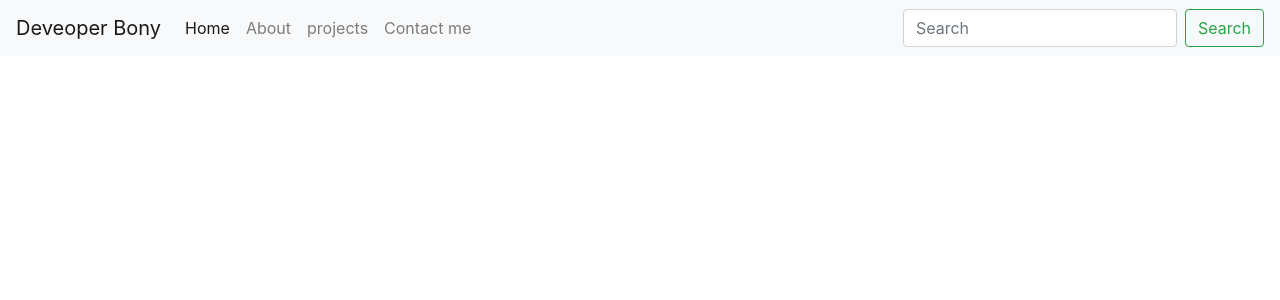
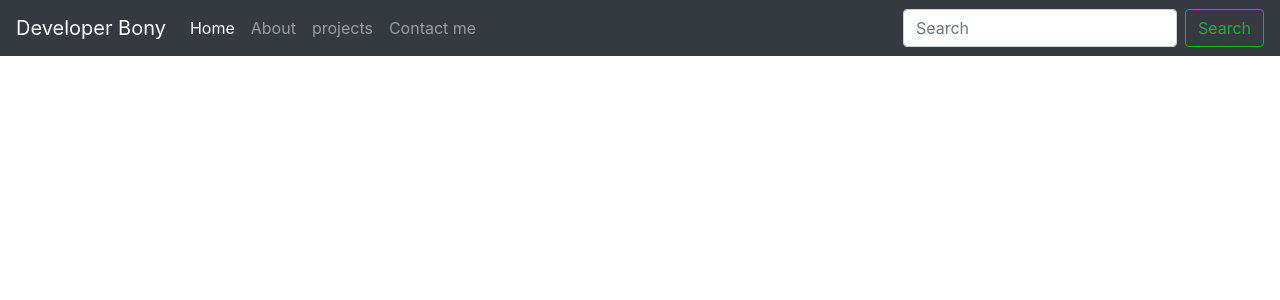
Before and after one commit to bonyborn/my_portfolio, a Django app: page / in a window 1280 px wide. Shown: the top 300 px of the page. Run offline with Django 5.2, Linux system fonts and the light colour scheme.

Commit message:
Update home.html

```diff
--- a/templates/home.html
+++ b/templates/home.html
@@ -11,8 +11,8 @@
     <title>Dashboard!</title>
   </head>
   <body>
-    <nav class="navbar navbar-expand-lg navbar-light bg-light">
-  <a class="navbar-brand" href="/">Deveoper Bony</a>
+    <nav class="navbar navbar-expand-lg navbar-dark bg-dark">
+  <a class="navbar-brand" href="/">Developer Bony</a>
   <button class="navbar-toggler" type="button" data-toggle="collapse" data-target="#navbarSupportedContent" aria-controls="navbarSupportedContent" aria-expanded="false" aria-label="Toggle navigation">
     <span class="navbar-toggler-icon"></span>
   </button>
```
